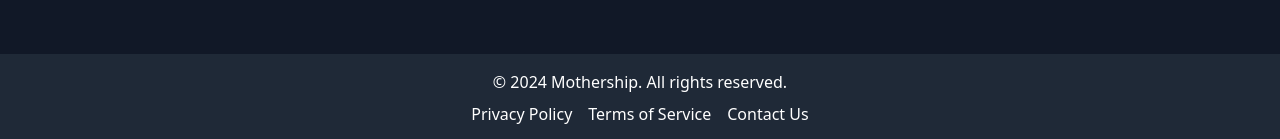
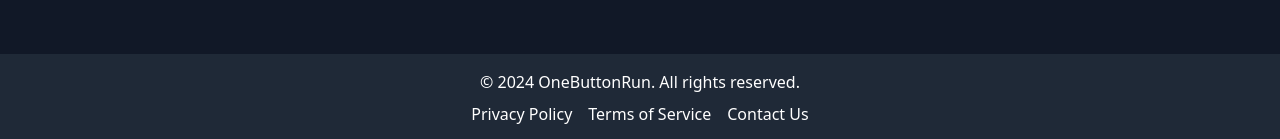
Before and after one commit to h4ck3rk3y/mothership, a React (Create React App) app in the folder frontend/: page / in a window 1280 px wide. Shown: the part 2262-2401 px from the top of the page. Built offline with nearby package versions, Linux system fonts and the light colour scheme; no server answers; the HTML template or start-up script is replaced by a standard one.

Commit message:
update footer

```diff
--- a/frontend/src/components/Footer.tsx
+++ b/frontend/src/components/Footer.tsx
@@ -4,7 +4,7 @@
   return (
     <footer className="bg-gray-800 text-white py-4">
       <div className="container mx-auto px-4 text-center">
-        <p>&copy; {new Date().getFullYear()} Mothership. All rights reserved.</p>
+        <p>&copy; {new Date().getFullYear()} OneButtonRun. All rights reserved.</p>
         <div className="mt-2">
           <a href="#" className="hover:text-gray-300 mx-2">Privacy Policy</a>
           <a href="#" className="hover:text-gray-300 mx-2">Terms of Service</a>
```
